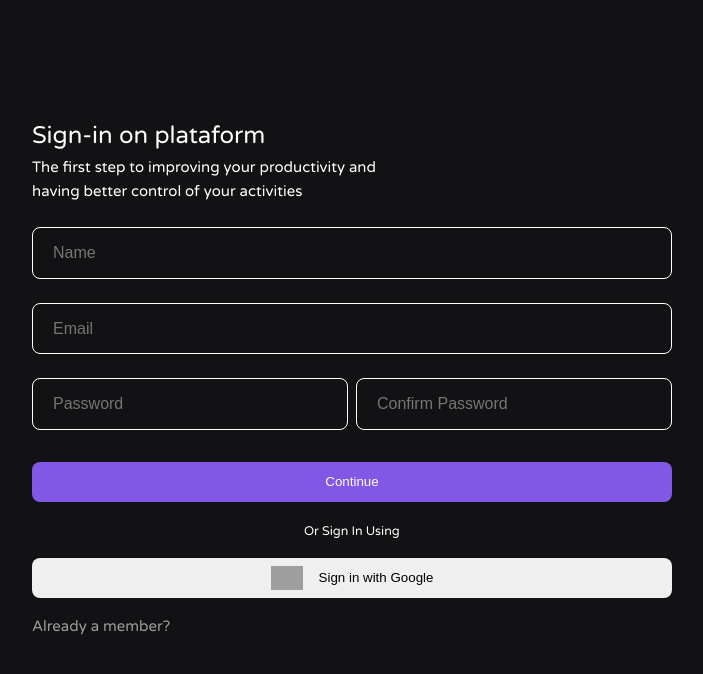
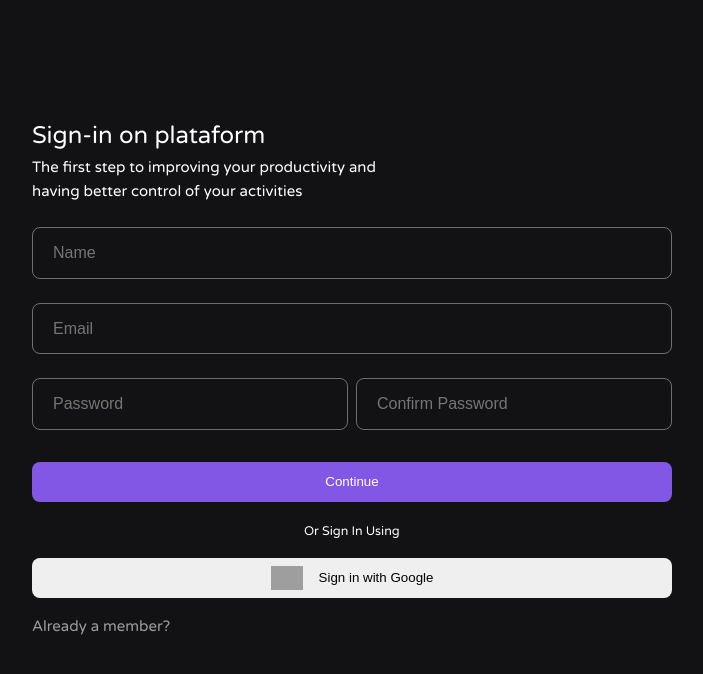
Before and after one commit to diogenesOliver/Task-s, a Vue app in the folder web/: page /sign-in in a window 1280 px wide. Shown: the top 674 px of the page, without its empty margins (288-991 px from the left). Built offline with nearby package versions, Linux system fonts and the light colour scheme; grey boxes are pictures that could not be loaded.

Commit message:
style: changing border color of the inputs login and signup

```diff
--- a/web/src/components/SignInComponent.vue
+++ b/web/src/components/SignInComponent.vue
@@ -88,7 +88,7 @@ export default {
     padding: 0.75rem 1.25rem;
 
     border-radius: .5rem;
-    border: 1px solid #fff;
+    border: 1px solid #ebebeb6c;
     background: transparent;
 
     color: white;
--- a/web/src/components/SignUpComponent.vue
+++ b/web/src/components/SignUpComponent.vue
@@ -82,7 +82,7 @@ export default {
   padding: 0.75rem 1.25rem;
 
   border-radius: .5rem;
-  border: 1px solid #fff;
+  border: 1px solid #ebebeb6c;
   background: transparent;
 
   color: white;
```
